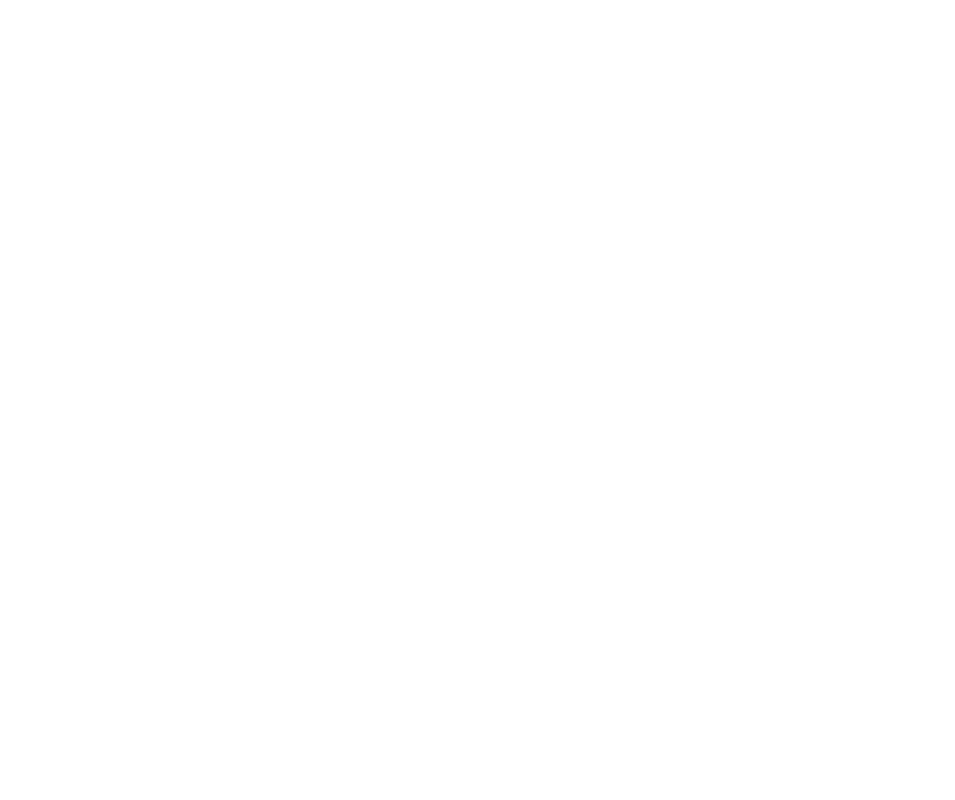
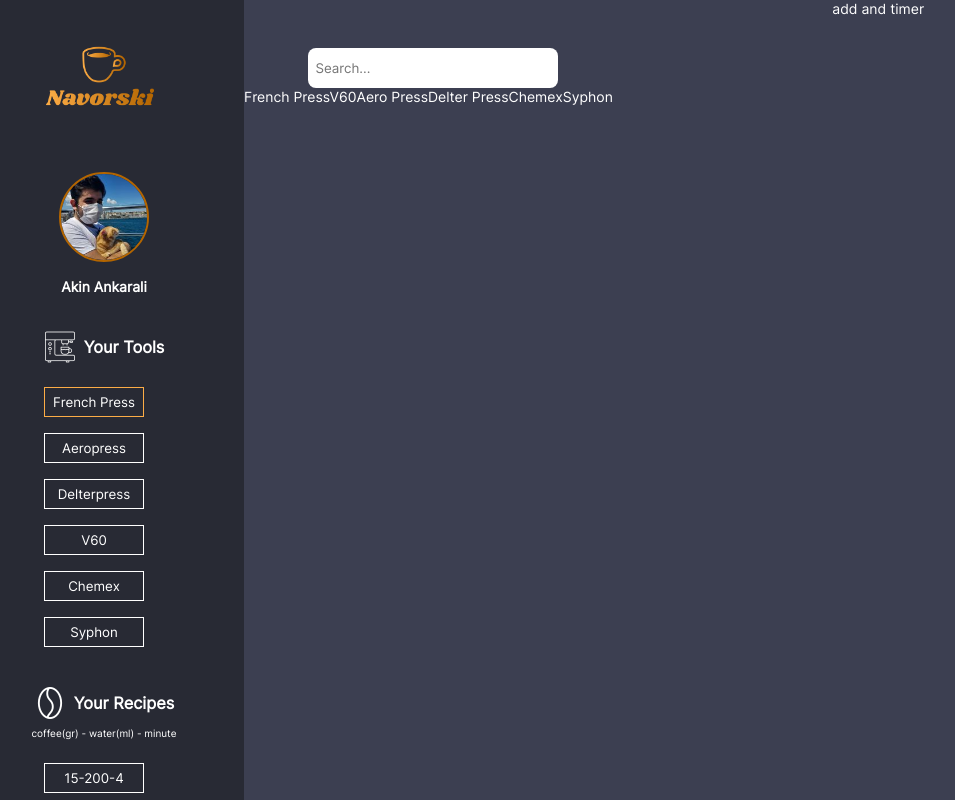
Before and after one commit to akinankarali/CoffeeBrew, a Vue app in the folder client/: page / in a window 1280 px wide. Shown: the top 800 px of the page, without its empty margins (36-991 px from the left). Built offline with nearby package versions, Linux system fonts and the light colour scheme.

Commit message:
update home add searchbar

```diff
--- a/client/src/views/Home.vue
+++ b/client/src/views/Home.vue
@@ -1,13 +1,63 @@
 <template>
   <div class="home">
-    <p>deneme</p>
+    <LeftSideBar />
+    <div class="middle-list">
+      <Container>
+        <div class="search-bar">
+          <input type="search" placeholder="  Search..." />
+        </div>
+        <div class="tags">
+          <a href="">French Press</a>
+          <a href="">V60</a>
+          <a href="">Aero Press</a>
+          <a href="">Delter Press</a>
+          <a href="">Chemex</a>
+          <a href="">Syphon</a>
+        </div>
+        <div class="cards">
+        </div>
+      </Container>
+    </div>
+    <div class="add-and-timer">
+      <p>add and timer</p>
+    </div>
   </div>
 </template>
 
 <script>
-
+import Container from "@/components/Container";
+import LeftSideBar from "@/components/LeftSideBar";
 export default {
   name: "Home",
-  components: {}
+  components: {
+    Container,
+    LeftSideBar
+  }
 };
 </script>
+<style lang="scss" scoped>
+$base-color: #c6538c;
+$border-dark: rgba($base-color, 0.88);
+.home {
+  display: grid;
+  grid-template-columns: 280px 1fr 0.7fr;
+  .middle-list {
+    background-color: #3c3f51;
+    height: auto;
+    .search-bar {
+      display: flex;
+      padding-top: 48px;
+      margin-left: 64px;
+      input {
+        width: 250px;
+        height: 40px;
+        border-radius: 8px;
+      }
+    }
+  }
+  .add-and-timer {
+    background-color: #3c3f51;
+    height: auto;
+  }
+}
+</style>
```
